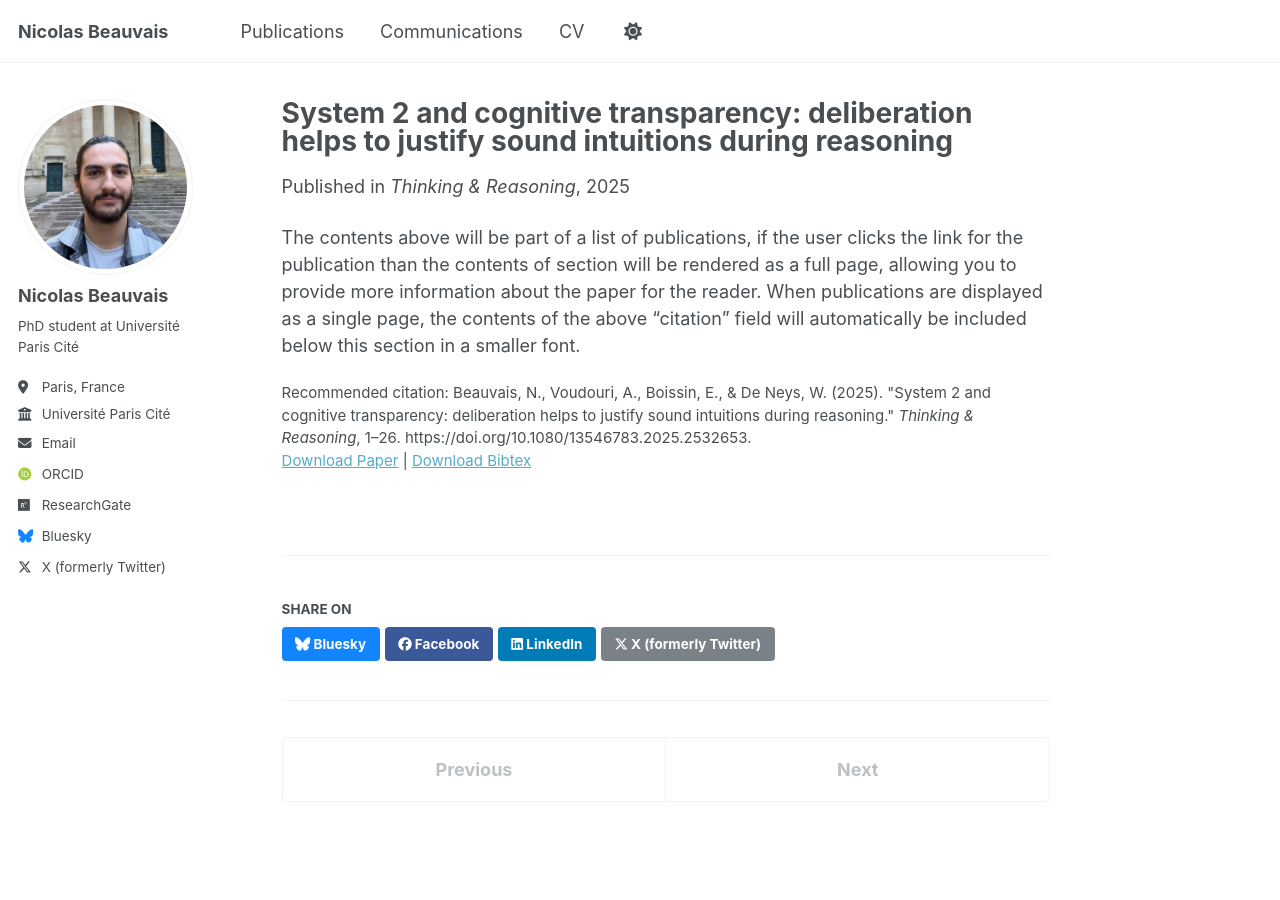
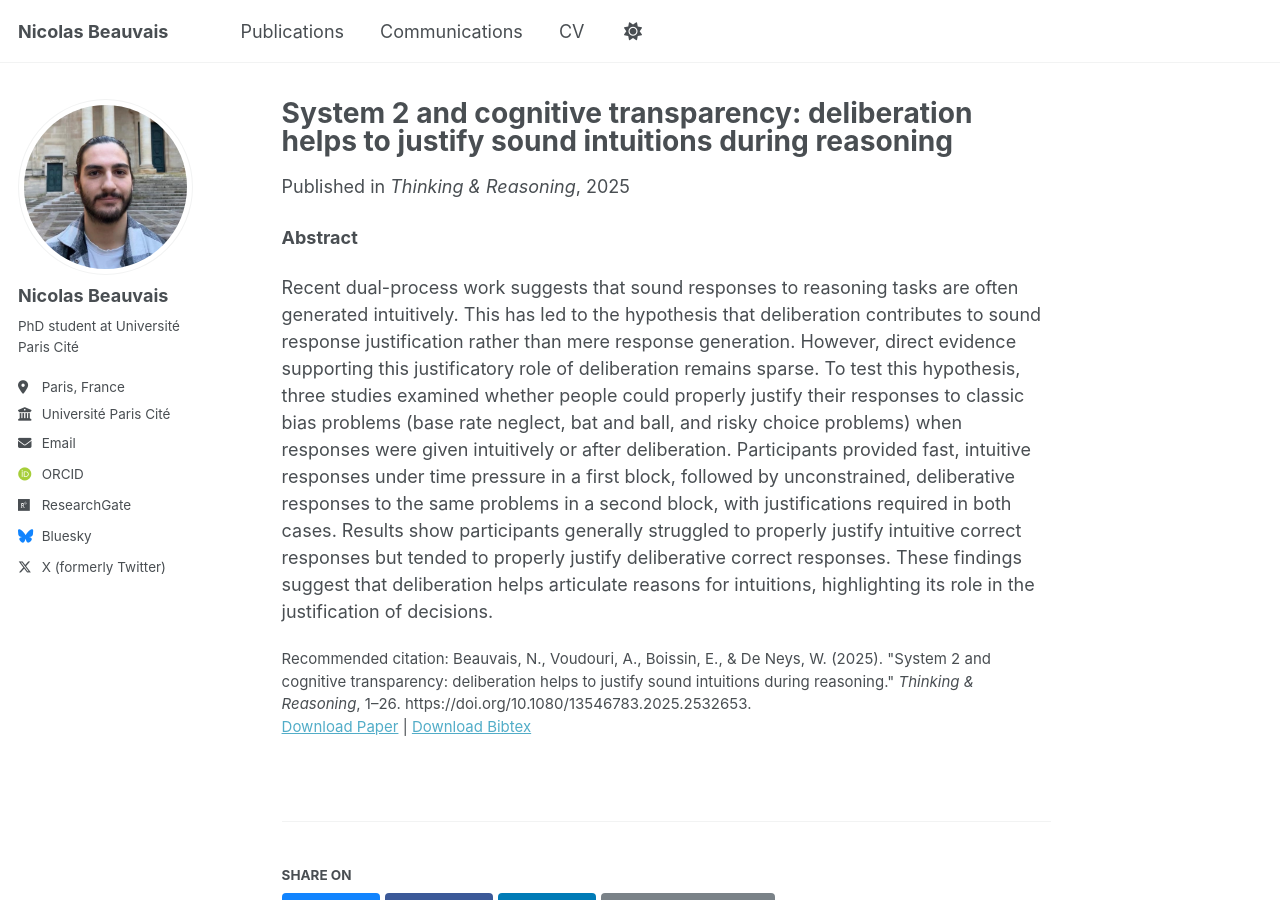
Before and after one commit to nbeauvais/nbeauvais.github.io, a Jekyll site: the page built from _publications/2009-10-01-paper-title-number-1.md, in a window 1280 px wide and 900 px high. Built offline with Jekyll 4.4.1, drawn with Linux system fonts in a browser that asks for light colours; some web fonts are replaced; a script that is not in the unit is left out.

Commit message:
add abstract

```diff
--- a/_publications/2009-10-01-paper-title-number-1.md
+++ b/_publications/2009-10-01-paper-title-number-1.md
@@ -10,4 +10,6 @@ paperurl: 'http://nbeauvais.github.io/files/Beauvais_et_al_2025_TAR_Justificatio
 bibtexurl: 'http://nbeauvais.github.io/files/Beauvais2025.bib'
 citation: 'Beauvais, N., Voudouri, A., Boissin, E., & De Neys, W. (2025). &quot;System 2 and cognitive transparency: deliberation helps to justify sound intuitions during reasoning.&quot; <i>Thinking & Reasoning</i>, 1–26. https://doi.org/10.1080/13546783.2025.2532653.'
 ---
-The contents above will be part of a list of publications, if the user clicks the link for the publication than the contents of section will be rendered as a full page, allowing you to provide more information about the paper for the reader. When publications are displayed as a single page, the contents of the above "citation" field will automatically be included below this section in a smaller font.
+**Abstract**
+
+Recent dual-process work suggests that sound responses to reasoning tasks are often generated intuitively. This has led to the hypothesis that deliberation contributes to sound response justification rather than mere response generation. However, direct evidence supporting this justificatory role of deliberation remains sparse. To test this hypothesis, three studies examined whether people could properly justify their responses to classic bias problems (base rate neglect, bat and ball, and risky choice problems) when responses were given intuitively or after deliberation. Participants provided fast, intuitive responses under time pressure in a first block, followed by unconstrained, deliberative responses to the same problems in a second block, with justifications required in both cases. Results show participants generally struggled to properly justify intuitive correct responses but tended to properly justify deliberative correct responses. These findings suggest that deliberation helps articulate reasons for intuitions, highlighting its role in the justification of decisions.
```
